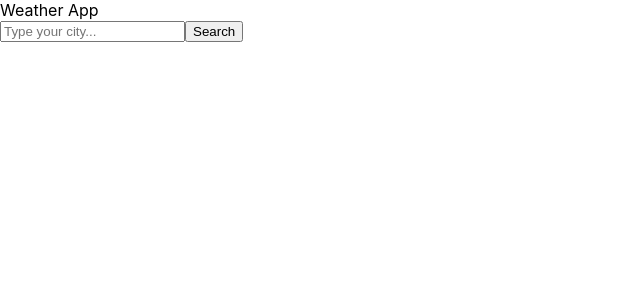
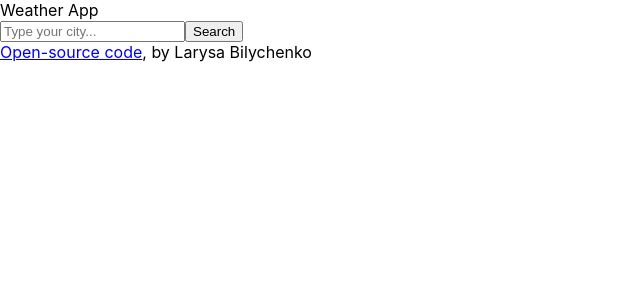
Before and after one commit to LarysaBilychenko/weather-react, a React (Create React App) app: page / in a window 1280 px wide. Shown: the top 300 px of the page, without its empty margins (0-640 px from the left). Built offline with nearby package versions, Linux system fonts and the light colour scheme.

Commit message:
added link on GitHub repository

```diff
--- a/src/index.js
+++ b/src/index.js
@@ -9,6 +9,12 @@
   <React.StrictMode>
     <div>Weather App</div>
     <App />
+    <footer>
+      <a href="https://github.com/LarysaBilychenko/weather-react">
+        Open-source code
+      </a>
+      , by Larysa Bilychenko
+    </footer>
   </React.StrictMode>
 );
 
```
